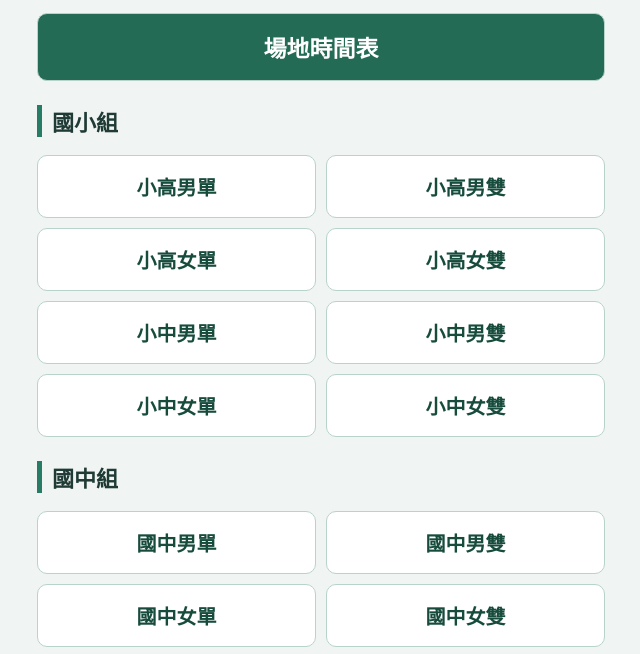
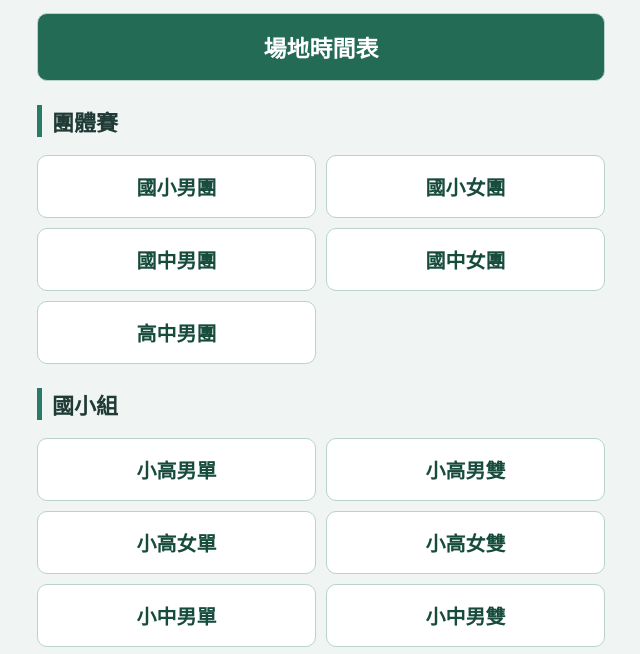
Before and after one commit to leechanwen-lang/badminton-results, a plain HTML site: page index.html in a window 1280 px wide. Shown: the part 118-772 px from the top of the page, without its empty margins (319-959 px from the left). Drawn offline with Linux system fonts and the light colour scheme.

Commit message:
Update index.html

```diff
--- a/index.html
+++ b/index.html
@@ -74,7 +74,15 @@ footer{
 
 <a class="venue" href="114場地時間表.pdf">場地時間表</a>
 
-<h2>國小組</h2>
+<h2>團體賽</h2>
+<div class="grid">
+<a href="國小男團.pdf">國小男團</a>
+<a href="國小女團.pdf">國小女團</a>
+<a href="國中男團.pdf">國中男團</a>
+<a href="國中女團.pdf">國中女團</a>
+<a href="高中男團.pdf">高中男團</a>
+</div>
+  <h2>國小組</h2>
 <div class="grid">
 <a href="小高男單.pdf">小高男單</a>
 <a href="小高男雙.pdf">小高男雙</a>
```
